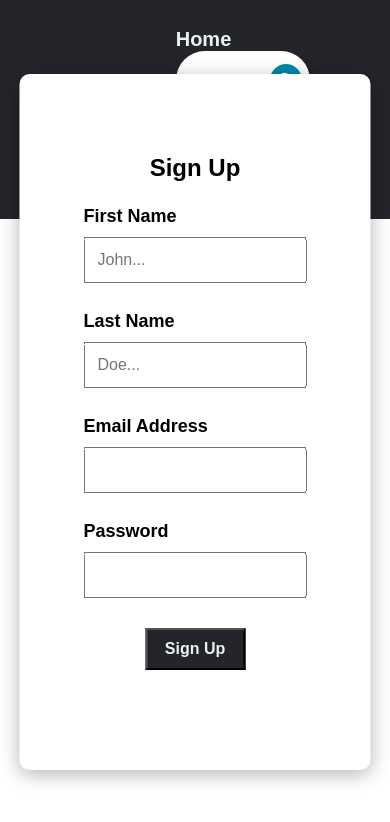
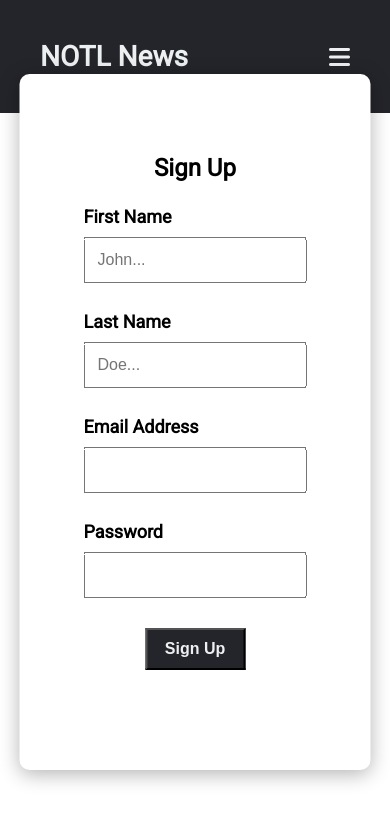
Before and after one commit to yorozc/News-Aggregator, a Flask app: page /signup in a window 390 px wide. Shown: the top 822 px of the page. Run offline with Flask 3, Linux system fonts and the light colour scheme.

Commit message:
added responsiveness nav bar

```diff
--- a/website/static/styles.css
+++ b/website/static/styles.css
@@ -3,7 +3,7 @@
 }
 
 body {
-  font-family: "Robot", sans-serif;
+  font-family: "Roboto", sans-serif;
   margin: 0;
   padding: 0;
   box-sizing: border-box;
@@ -22,6 +22,9 @@ header {
   align-items: center;
   padding: 12px 40px;
   background-color: #24252a;
+  flex-wrap: nowrap;
+  overflow-x: auto;
+  white-space: nowrap;
 }
 
 #news-name {
@@ -32,7 +35,12 @@ header {
 }
 
 .nav-links {
+  display: flex;
+  flex-wrap: nowrap;
+  align-items: center;
   list-style: none;
+  margin: 0;
+  padding: 0;
 }
 .nav-links li {
   display: inline-block;
@@ -44,6 +52,35 @@ header {
 }
 .nav-links li a:hover {
   color: rgba(0, 136, 169, 0.8);
+}
+
+.menu-toggle {
+  display: none;
+}
+
+@media screen and (max-width: 700px) {
+  .nav-links {
+    display: none;
+  }
+  .menu-toggle {
+    display: block;
+    font-size: 24px;
+    color: #edf0f1;
+    cursor: pointer;
+  }
+}
+.nav-links.active {
+  display: flex;
+  flex-direction: column;
+  position: absolute;
+  top: 64px; /* adjust to header height */
+  right: 16px;
+  background: #24252a; /* your $bg_color */
+  border-radius: 12px;
+  padding: 10px 12px;
+  gap: 8px;
+  box-shadow: 0 8px 20px rgba(0, 0, 0, 0.3);
+  z-index: 1001;
 }
 
 .accBtn {
@@ -131,16 +168,17 @@ input[type=submit] {
   align-items: center;
   gap: 6px;
   background-color: #fff;
-  padding: 5px 8px;
+  padding: 2px 6px;
   border-radius: 999px;
   box-shadow: 0 2px 5px rgba(0, 0, 0, 0.2);
 }
 .search-bar input[type=text] {
   border: none;
   outline: none;
-  padding: 6px 8px;
-  font-size: 14px;
+  padding: 4px 6px;
+  font-size: 13px;
   width: 80px;
+  border-radius: 20px;
 }
 .search-bar .search-btn {
   background-color: rgb(0, 136, 169);
--- a/website/static/styles.scss
+++ b/website/static/styles.scss
@@ -9,7 +9,7 @@ $btn_color: rgba(0, 136, 169, 1);
 }
 
 body{
-    font-family: 'Robot', sans-serif;
+    font-family: 'Roboto', sans-serif;
     margin: 0;
     padding: 0;
     box-sizing: border-box;
@@ -23,14 +23,17 @@ li, a, button{
     text-decoration: none;
 }
 
-header{
-    display: flex;
-    justify-content: flex-end;
-    align-items: center;
-    padding: 12px 40px;
-    background-color: $bg_color;
+header {
+  display: flex;
+  justify-content: flex-end;
+  align-items: center;
+  padding: 12px 40px;
+  background-color: $bg_color;
+  flex-wrap: nowrap;        // <--- prevents wrapping
+  overflow-x: auto;         // <--- allows scrolling instead of stacking
+  white-space: nowrap;      // <--- keeps text & buttons inline
+}
 
-}
 
 #news-name{
     margin-right: auto;
@@ -40,7 +43,12 @@ header{
 }
 
 .nav-links{
+    display: flex;
+    flex-wrap: nowrap;
+    align-items: center;
     list-style: none;
+    margin: 0;
+    padding: 0;
 
     li{
         display: inline-block;
@@ -58,7 +66,40 @@ header{
     }
 }
 
-.accBtn{
+.menu-toggle{
+    display: none;
+}
+
+@media screen and (max-width: 700px) {
+  .nav-links {
+    display: none; // hide links
+  }
+
+  .menu-toggle {
+    display: block;
+    font-size: 24px;
+    color: $text_color;
+    cursor: pointer;
+  }
+}
+
+.nav-links.active {
+    display: flex;
+    flex-direction: column;
+    position: absolute;
+    top: 64px;            /* adjust to header height */
+    right: 16px;
+    background: #24252a;  /* your $bg_color */
+    border-radius: 12px;
+    padding: 10px 12px;
+    gap: 8px;
+    box-shadow: 0 8px 20px rgba(0,0,0,.3);
+    z-index: 1001;
+  }
+
+
+
+.accBtn{ //btns for login and sign up
     padding: 9px;
     background-color: $btn_color;
     border: none;
@@ -73,7 +114,7 @@ header{
     }
 }
 
-.auth{
+.auth{ //form for login and sign up
     position: fixed;
     top: 50%;
     left: 50%;
@@ -148,16 +189,17 @@ input[type=submit]{
   align-items: center;
   gap: 6px;
   background-color: #fff;
-  padding: 5px 8px;
+  padding: 2px 6px;
   border-radius: 999px;
   box-shadow: 0 2px 5px rgba(0,0,0,.2);
 
   input[type="text"] {
     border: none;
     outline: none;
-    padding: 6px 8px;
-    font-size: 14px;
-    width: 80px;       // uncomment for "way skinnier"
+    padding: 4px 6px;
+    font-size: 13px;
+    width: 80px;
+    border-radius: 20px;
     // grows on focus (optional)
     // transition: width .25s ease;
     // &:focus { width: 200px; }
--- a/website/templates/base.html
+++ b/website/templates/base.html
@@ -3,12 +3,12 @@
 <head>
     <meta charset="UTF-8">
     <meta name="viewport" content="width=device-width, initial-scale=1.0">
-    <link rel="stylesheet" href="{{url_for('static', filename='styles.css')}}">
     <link href='https://fonts.googleapis.com/css?family=Roboto' rel='stylesheet'>
     <link
         rel="stylesheet"
         href="https://cdnjs.cloudflare.com/ajax/libs/font-awesome/6.5.0/css/all.min.css"
     />
+    <link rel="stylesheet" href="{{url_for('static', filename='styles.css')}}">
 
 
     {% block head %}
@@ -17,8 +17,9 @@
 <body>
     <header>
         <p id="news-name">NOTL News</p>
+        <i class="fa-solid fa-bars menu-toggle" aria-label="Menu" role="button" tabindex="0"></i>
+        {% if current_user.is_authenticated %}
             <nav>
-        {% if current_user.is_authenticated %}
                 <form action="{{url_for('routes.search')}}" method="GET">
                     <input type="text" name="q" placeholder="Search For Keyword">
                     <input type="submit" value="Search">
@@ -30,24 +31,24 @@
             </nav>
         {% else %}
 
-
-        <a class="cta" href="#"></a>
+            <nav>
 
                 <ul class="nav-links">
                     <li><a href="/">Home</a></li>
                     <li>
                         <form action="{{url_for('routes.search')}}" method="GET" class="search-bar">
                             <input type="text" name="q" placeholder="Search" >
+
                             <button type="submit" class="search-btn">
                                 <i class="fa-solid fa-magnifying-glass"></i> <!-- if using Font Awesome -->
                             </button>
-
                         </form>
                     </li>
 
                     <li><a class="cta" href="/login"><button class="accBtn">Log in</button></a></li>
                     <li><a class="cta" href="/signup"><button class="accBtn">Sign up</button></a></li>
                 </ul>
+            </nav>
 
         {% endif %}
     </header>
@@ -72,5 +73,20 @@
     {% endwith %}
     {% block body %}
     {% endblock %}
+
+<script>
+    document.addEventListener('DOMContentLoaded', () => {
+    const toggle = document.querySelector('.menu-toggle');
+    const links  = document.querySelector('.nav-links');
+    if (!toggle || !links) return;
+
+    const toggleMenu = () => links.classList.toggle('active');
+    toggle.addEventListener('click', toggleMenu);
+    toggle.addEventListener('keypress', (e) => {
+      if (e.key === 'Enter' || e.key === ' ') toggleMenu();
+        });
+    });
+
+</script>
 </body>
 </html>
```
Also changed, not shown: 1 other file. Lines whose indentation alone changed are shown as unchanged.
